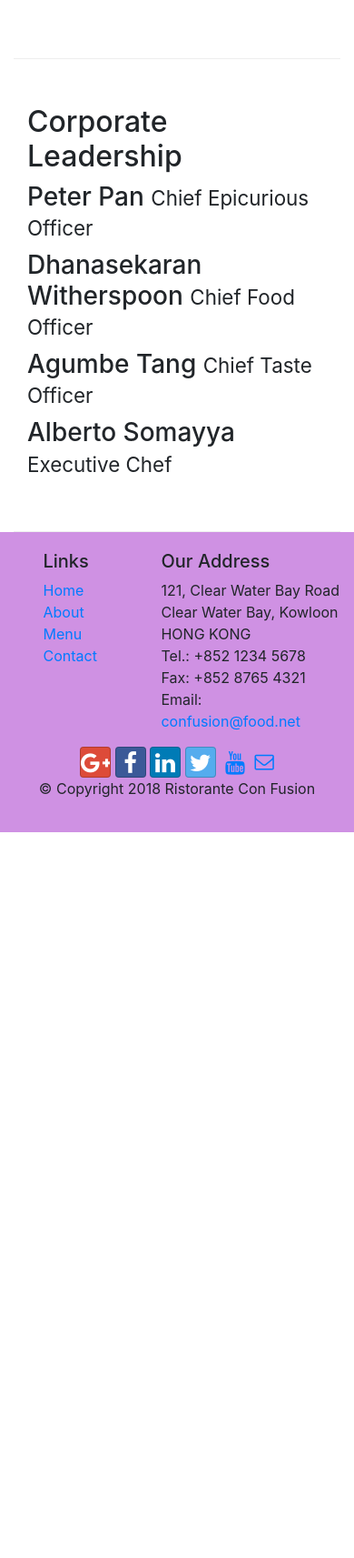
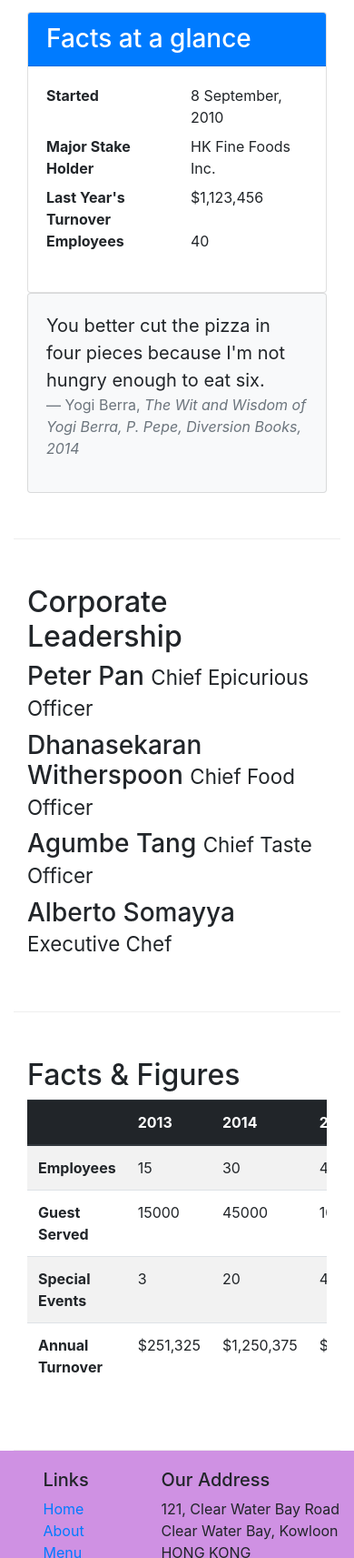
Before and after one commit to hiteshVadher/bootstrap, a website: page aboutus.html in a window 390 px wide. Shown: the part 1037-2750 px from the top of the page at 91% size. Before the commit the page ends 1952 px from the top, so only its background shows below. Drawn offline with nearby package versions, Linux system fonts and the light colour scheme.

Commit message:
tables and cards

```diff
--- a/aboutus.html
+++ b/aboutus.html
@@ -72,7 +72,36 @@
                 <p>Started in 2010, Ristorante con Fusion quickly established itself as a culinary icon par excellence in Hong Kong. With its unique brand of world fusion cuisine that can be found nowhere else, it enjoys patronage from the A-list clientele in Hong Kong.  Featuring four of the best three-star Michelin chefs in the world, you never know what will arrive on your plate the next time you visit us.</p>
                 <p>The restaurant traces its humble beginnings to <em>The Frying Pan</em>, a successful chain started by our CEO, Mr. Peter Pan, that featured for the first time the world's best cuisines in a pan.</p>
             </div>
-            <div class="col col-sm">
+            <div class="col-sm">
+                <div class="card">
+                    <h3 class="card-header bg-primary text-white">Facts at a glance</h3>
+                    <div class="card-body">
+                        <dl class="row">
+                            <dt class="col-6">Started</dt>
+                            <dd class="col-6">8 September, 2010</dd>
+                            <dt class="col-6">Major Stake Holder</dt>
+                            <dd class="col-6">HK Fine Foods Inc.</dd>
+                            <dt class="col-6">Last Year's Turnover</dt>
+                            <dd class="col-6">$1,123,456</dd>
+                            <dt class="col-6">Employees</dt>
+                            <dd class="col-6">40</dd>
+                        </dl>
+                    </div>
+                </div>
+            </div>
+            <div class="col-12">
+                <div class="card card-body bg-light">
+                    <blockquote class="blockquote">
+                        <p class="mb-0">You better cut the pizza in four pieces
+                            because I'm not hungry enough to eat six.
+                        </p>
+                        <footer class="blockquote-footer">Yogi Berra,
+                            <cite title="Source Title">
+                                The Wit and Wisdom of Yogi Berra, P. Pepe, Diversion Books, 2014
+                            </cite>
+                        </footer>
+                    </blockquote>
+                </div>
             </div>
         </div>
 
@@ -91,6 +120,53 @@
             </div>
        </div>
 
+       <div class="row row-content">
+           <div class="col-12 col-sm-9">
+                <h2>Facts &amp; Figures</h2>
+                <div class="table-responsive">
+                    <table class="table table-striped">
+                        <thead class="thead-dark">
+                            <tr>
+                                <th>&nbsp;</th>
+                                <th>2013</th>
+                                <th>2014</th>
+                                <th>2015</th>
+                            </tr>
+                        </thead>
+                        <tbody>
+                            <tr>
+                                <th>Employees</th>
+                                <td>15</td>
+                                <td>30</td>
+                                <td>40</td>
+                            </tr>
+                            <tr>
+                                <th>Guest Served</th>
+                                <td>15000</td>
+                                <td>45000</td>
+                                <td>100000</td>
+                            </tr>
+                            <tr>
+                                <th>Special Events</th>
+                                <td>3</td>
+                                <td>20</td>
+                                <td>45</td>
+                            </tr>
+                            <tr>
+                                <th>Annual Turnover</th>
+                                <td>$251,325</td>
+                                <td>$1,250,375</td>
+                                <td>$3,000,000</td>
+                            </tr>
+                        </tbody>
+                    </table>
+                </div>
+           </div>
+           <div class="col-12 col-sm-3">
+
+           </div>
+       </div>
+
     </div>
 
     <footer class="footer">
@@ -100,9 +176,9 @@
                     <h5>Links</h5>
                     <ul class="list-unstyled">
                         <li><a href="./index.html">Home</a></li>
-                        <li><a href="#">About</a></li>
+                        <li><a href="./aboutus.html">About</a></li>
                         <li><a href="#">Menu</a></li>
-                        <li><a href="./contactus.html">Contact</a></li>
+                        <li><a href="#">Contact</a></li>
                     </ul>
                 </div>
                 <div class="col-7 col-sm-5">
@@ -111,19 +187,20 @@
 		              121, Clear Water Bay Road<br>
 		              Clear Water Bay, Kowloon<br>
 		              HONG KONG<br>
-		              Tel.: +852 1234 5678<br>
-		              Fax: +852 8765 4321<br>
-		              Email: <a href="mailto:confusion@food.net">confusion@food.net</a>
+                      <i class="fa fa-phone fa-lg"></i>: +852 1234 5678<br>
+                      <i class="fa fa-fax fa-lg"></i>: +852 8765 4321<br>
+                      <i class="fa fa-envelope fa-lg"></i>:
+                      <a href="mailto:confusion@food.net">confusion@food.net</a>
 		           </address>
                 </div>
                 <div class="col-12 col-sm-4 align-self-center">
                     <div class="text-center">
-                        <a class="btn btn-social-icon btn-google" href="http://google.com/+"><i class="fa fa-google-plus fa-lg"></i></a>
-                        <a class="btn btn-social-icon btn-facebook" href="http://www.facebook.com/profile.php?id="><i class="fa fa-facebook fa-lg"></i></a>
-                        <a class="btn btn-social-icon btn-linkedin" href="http://www.linkedin.com/in/"><i class="fa fa-linkedin fa-lg"></i></a>
-                        <a class="btn btn-social-icon btn-twitter" href="http://twitter.com/"><i class="fa fa-twitter fa-lg"></i></a>
-                        <a class="btn btn-social-icon btn-youtube" href="http://youtube.com/"><i class="fa fa-youtube fa-lg"></i></a>
-                        <a href="mailto:"><i class="fa fa-envelope-o fa-lg"></i></a>
+                        <a class="btn btn-social-icon btn-google" href="http://google.com/+"><i class="fa fa-google-plus"></i></a>
+                        <a class="btn btn-social-icon btn-facebook" href="http://www.facebook.com/profile.php?id="><i class="fa fa-facebook"></i></a>
+                        <a class="btn btn-social-icon btn-linkedin" href="http://www.linkedin.com/in/"><i class="fa fa-linkedin"></i></a>
+                        <a class="btn btn-social-icon btn-twitter" href="http://twitter.com/"><i class="fa fa-twitter"></i></a>
+                        <a class="btn btn-social-icon btn-google" href="http://youtube.com/"><i class="fa fa-youtube"></i></a>
+                        <a class="btn btn-social-icon" href="mailto:"><i class="fa fa-envelope-o"></i></a>
                     </div>
                 </div>
            </div>
```
